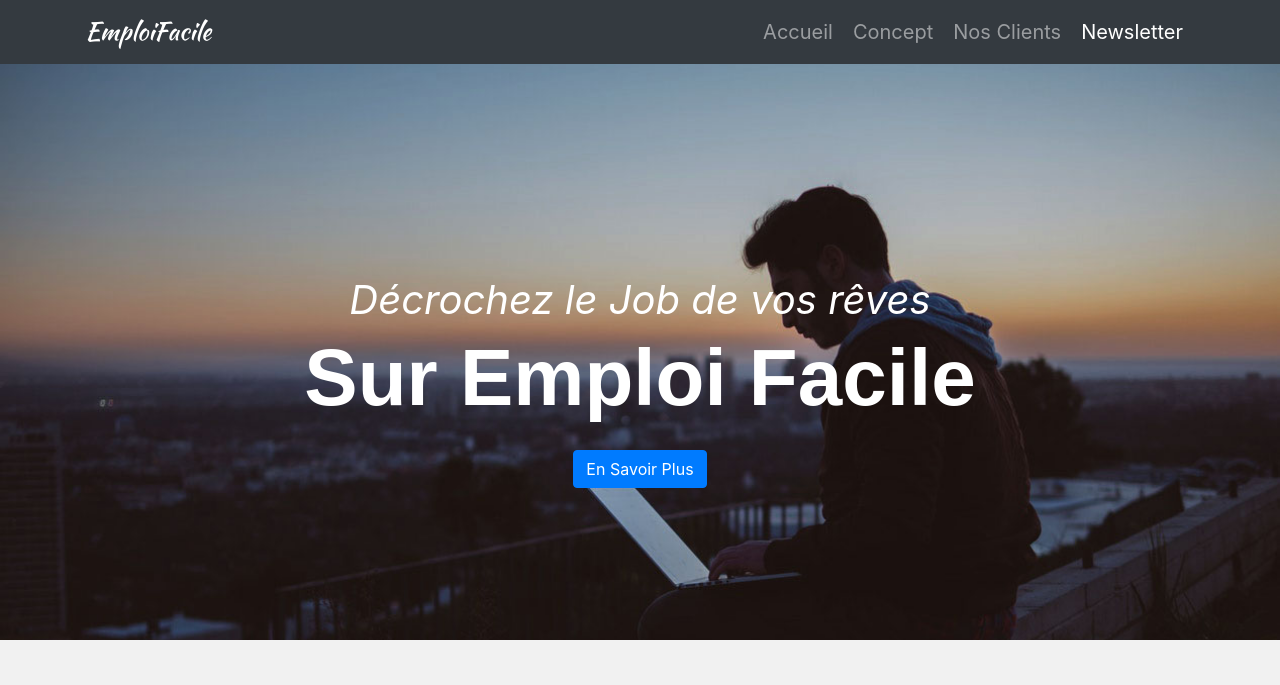
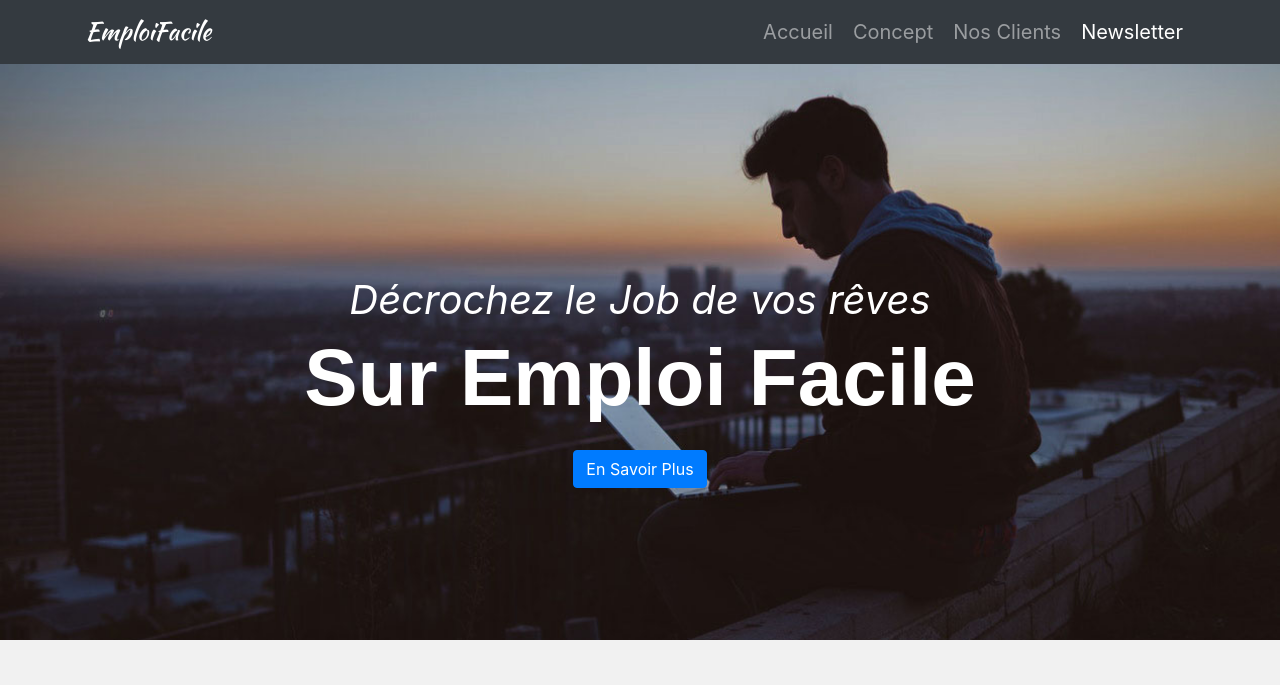
Before and after one commit to Bruno-2Ln/projet-bootstrap, a plain HTML site: page index.html in a window 1280 px wide. Shown: the top 685 px of the page. Drawn offline with nearby package versions, Linux system fonts and the light colour scheme.

Commit message:
correctif de position de l'image header et start

```diff
--- a/index.js
+++ b/index.js
@@ -5,5 +5,4 @@ let body = document.getElementsByTagName('body')
 
 year.textContent = new Date().getFullYear();
 
-body.scrollspy({target: ''})
 })
--- a/style.css
+++ b/style.css
@@ -19,8 +19,10 @@ body {
 
 /* Header */
 header {
-    background: url(../images/headerImg.jpg);
+    background: url(images/headerImg.jpg);
     background-size: cover;
+    background-position: 0% 28%;
+
     height: 80vh;
 }
 
@@ -55,6 +57,7 @@ h1 {
     position: relative;
     min-height: 200px;
     background: url('images/start.jpeg');
+    background-position: 0% 30%;
     background-attachment: fixed;
     background-repeat: no-repeat;
     text-align: center;
```
